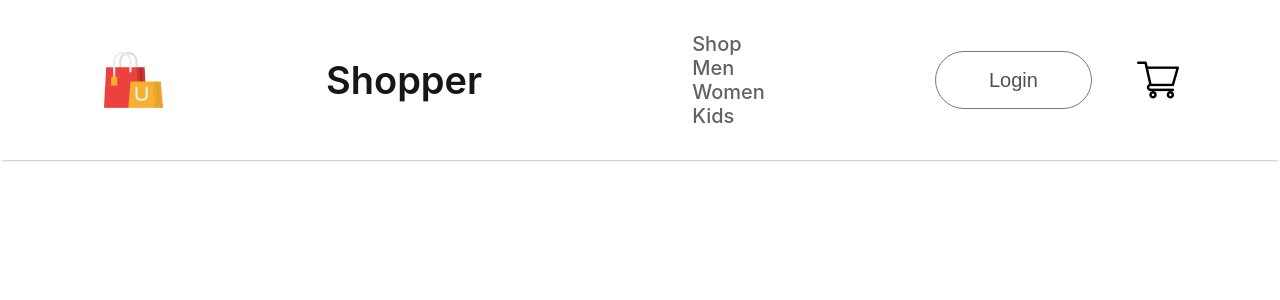
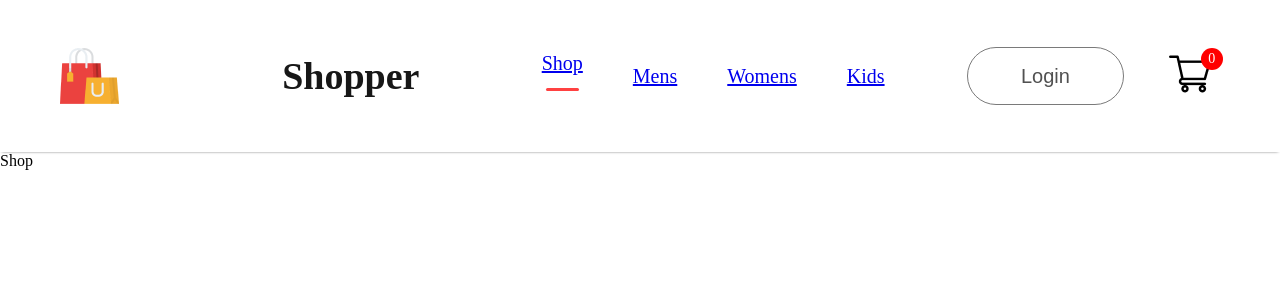
Before and after one commit to bngoon/digital-store, a React (Create React App) app: page / in a window 1280 px wide. Shown: the top 300 px of the page. Built offline with nearby package versions, Linux system fonts and the light colour scheme; a small style sheet from the web is missing.

Commit message:
nav built and wrapped with navlink

```diff
--- a/public/index.html
+++ b/public/index.html
@@ -10,6 +10,9 @@
       content="Web site created using create-react-app"
     />
     <link rel="apple-touch-icon" href="%PUBLIC_URL%/logo192.png" />
+    <link rel="preconnect" href="https://fonts.gstatic.com" crossorigin>
+    <link href="https://fontsgoogleapis.com/css2?family=Poppins&display=swap" rel="stylesheet">
+
     <!--
       manifest.json provides metadata used when your web app is installed on a
       user's mobile device or desktop. See https://developers.google.com/web/fundamentals/web-app-manifest/
--- a/src/App.js
+++ b/src/App.js
@@ -1,14 +1,27 @@
-import { BrowserRouter, Routes, Route } from "react-router-dom";
+import { Routes, Route } from "react-router-dom";
 import "./App.css";
 import Navbar from "./Components/Navbar/Navbar.jsx";
+import Shop from "./Pages/Shop.jsx";
+import ShopCategory from "./Pages/ShopCategory.jsx";
+import Product from "./Pages/Product.jsx";
+import Cart from "./Pages/Cart.jsx";
+import LoginSignup from "./Pages/LoginSignup.jsx";
 
 function App() {
   return (
     <div className="app-wrapper">
       <Navbar />
-      <Routes>
-        <Route path="/" />
-      </Routes>
+      <main className="main-wrapper">
+        <Routes>
+          <Route path="/" element={<Shop />} />
+          <Route path="mens" element={<ShopCategory category="men" />} />
+          <Route path="womens" element={<ShopCategory category="women" />} />
+          <Route path="kids" element={<ShopCategory category="kid" />} />
+          <Route path=":productId" element={<Product />} />
+          <Route path="/cart" element={<Cart />} />
+          <Route path="login" element={<LoginSignup />} />
+        </Routes>
+      </main>
     </div>
   );
 }
--- a/src/Components/Navbar/Navbar.css
+++ b/src/Components/Navbar/Navbar.css
@@ -15,7 +15,7 @@
   font-size: 38px;
   font-weight: 600;
 }
-.nav-menu li {
+.nav-menu {
   display: flex;
   align-items: center;
   list-style: none;
@@ -24,6 +24,15 @@
   font-size: 20px;
   font-weight: 500;
 }
+.nav-menu li {
+  display: flex;
+  flex-direction: column;
+  align-items: center;
+  justify-content: center;
+  gap: 3px;
+  cursor: pointer;
+}
+
 .nav-menu hr {
   border: none;
   width: 80%;
@@ -53,3 +62,17 @@
 .nav-login-cart button:active {
   background: #f3f3f3;
 }
+
+.nav-cart-count {
+  width: 22px;
+  height: 22px;
+  display: flex;
+  justify-content: center;
+  align-items: center;
+  margin-top: -35px;
+  margin-left: -55px;
+  border-radius: 11px;
+  font-size: 14px;
+  background-color: red;
+  color: white;
+}
--- a/src/Components/Navbar/Navbar.jsx
+++ b/src/Components/Navbar/Navbar.jsx
@@ -1,26 +1,34 @@
-import React from 'react'
-import logo from '../Assets/logo.png'
-import cart_icon from '../Assets/cart_icon.png'
-import "./Navbar.css"
+import React, { useState } from 'react';
+import logo from '../Assets/logo.png';
+import cart_icon from '../Assets/cart_icon.png';
+import { NavLink } from 'react-router-dom';
+import "./Navbar.css";
+
 function Navbar() {
-  return (
+    const [menu, setMenu] = useState("shop");
+
+    const navOptions = (
         <div className='navbar'>
             <div className="nav-logo">
                 <img src={logo} alt="logo" />
                 <p>Shopper</p>
             </div>
+
             <ul className='nav-menu'>
-            <li>Shop</li>
-            <li>Men</li>
-            <li>Women</li>
-            <li>Kids</li>
+                <li onClick={() => setMenu("shop")}><NavLink to="/">Shop</NavLink>{menu === "shop" ? <hr /> : null}</li>
+                <li onClick={() => setMenu("mens")}><NavLink to="/mens">Mens</NavLink>{menu === "mens" ? <hr /> : null}</li>
+                <li onClick={() => setMenu("womens")}><NavLink to="/womens">Womens</NavLink>{menu === "womens" ? <hr /> : null}</li>
+                <li onClick={() => setMenu("kids")}><NavLink to="/kids">Kids</NavLink>{menu === "kids" ? <hr /> : null}</li>
             </ul>
             <div className="nav-login-cart">
-            <button >Login</button>
-            <img src={cart_icon} alt="cart-icon" />
+                <NavLink to="/login"><button>Login</button></NavLink>
+                <NavLink to="/cart"><img src={cart_icon} alt="cart-icon" /></NavLink>
+                <div className="nav-cart-count">0</div>
             </div>
         </div>
-  )
+    );
+
+    return navOptions;
 }
 
-export default Navbar
+export default Navbar;
--- /dev/null
+++ b/src/Pages/Cart.jsx
@@ -0,0 +1,9 @@
+import React from 'react'
+
+function Cart() {
+  return (
+    <div>Cart</div>
+  )
+}
+
+export default Cart
--- /dev/null
+++ b/src/Pages/LoginSignup.jsx
@@ -0,0 +1,9 @@
+import React from 'react'
+
+function LoginSignup() {
+  return (
+    <div>LoginSignup</div>
+  )
+}
+
+export default LoginSignup
--- /dev/null
+++ b/src/Pages/Product.jsx
@@ -0,0 +1,9 @@
+import React from 'react'
+
+function Product() {
+  return (
+    <div>Product</div>
+  )
+}
+
+export default Product
--- /dev/null
+++ b/src/Pages/Shop.jsx
@@ -0,0 +1,11 @@
+import React from 'react'
+import "./shop.css";
+
+
+function Shop() {
+  return (
+    <div>Shop</div>
+  )
+}
+
+export default Shop
--- /dev/null
+++ b/src/Pages/ShopCategory.jsx
@@ -0,0 +1,9 @@
+import React from 'react'
+
+function ShopCategory() {
+  return (
+    <div>ShopCategory</div>
+  )
+}
+
+export default ShopCategory
--- a/src/index.css
+++ b/src/index.css
@@ -1,13 +1,14 @@
 body {
   margin: 0;
-  font-family: -apple-system, BlinkMacSystemFont, 'Segoe UI', 'Roboto', 'Oxygen',
-    'Ubuntu', 'Cantarell', 'Fira Sans', 'Droid Sans', 'Helvetica Neue',
+  font-family: -apple-system, BlinkMacSystemFont, "Segoe UI", "Roboto", "Oxygen",
+    "Ubuntu", "Cantarell", "Fira Sans", "Droid Sans", "Helvetica Neue",
     sans-serif;
   -webkit-font-smoothing: antialiased;
   -moz-osx-font-smoothing: grayscale;
+  font-family: "poppins";
 }
 
 code {
-  font-family: source-code-pro, Menlo, Monaco, Consolas, 'Courier New',
+  font-family: source-code-pro, Menlo, Monaco, Consolas, "Courier New",
     monospace;
 }
```
Also changed, not shown: src/Pages/shop.css (added). Lines whose indentation alone changed are shown as unchanged.
